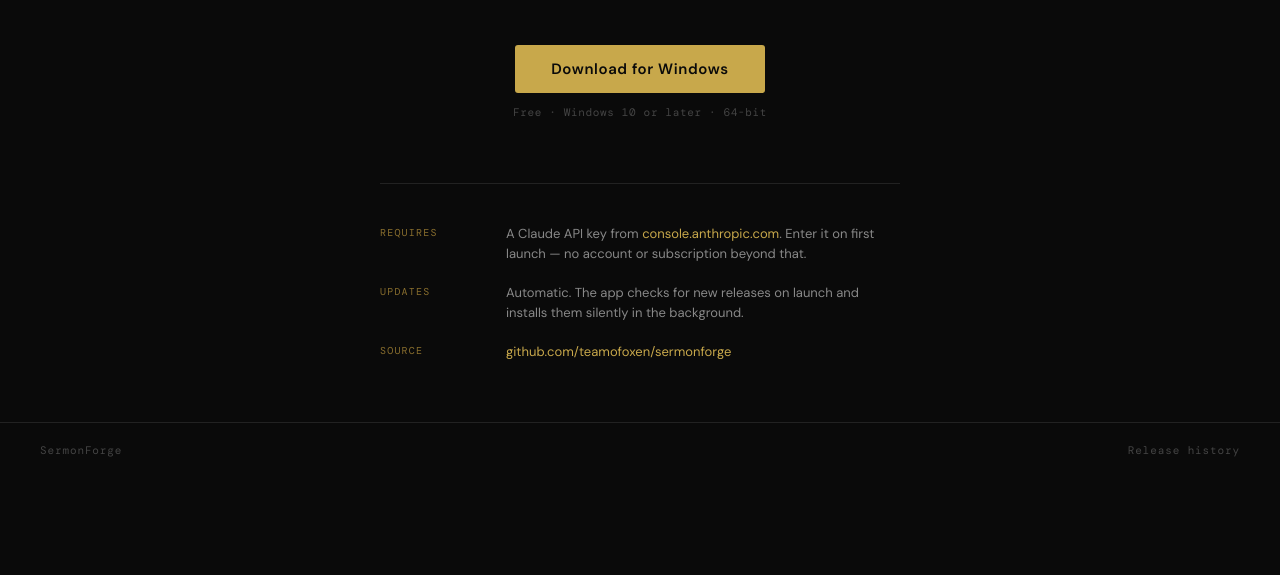
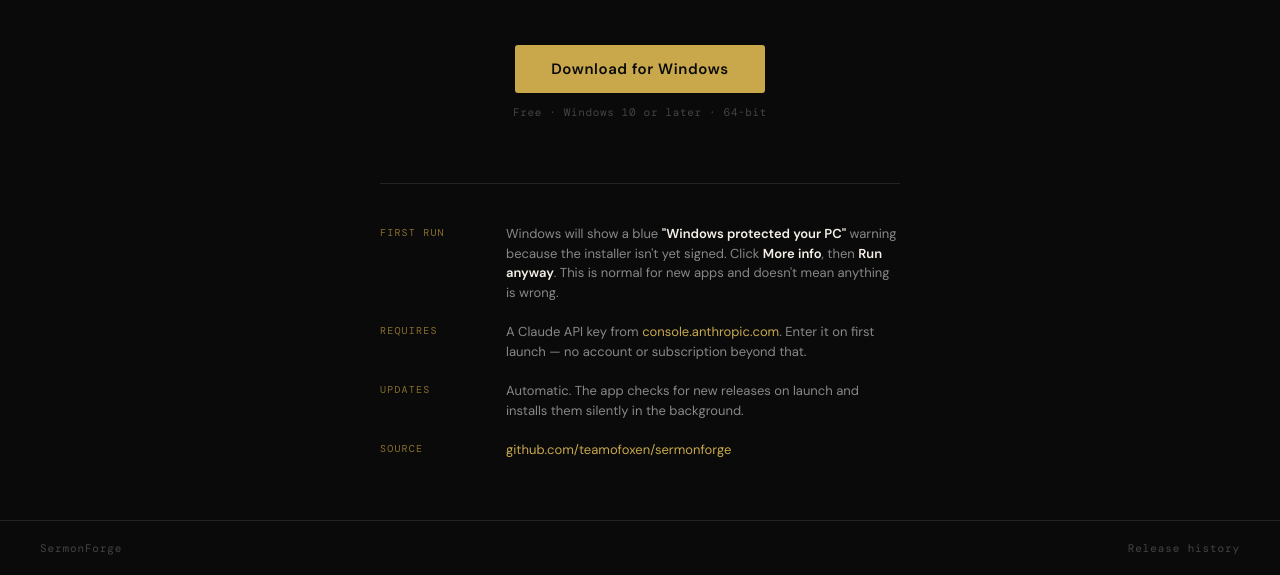
Before and after one commit to teamofoxen/ArmyFootball26, a plain HTML site: page sermonforge/index.html in a window 1280 px wide. Shown: the part 352-927 px from the top of the page. Before the commit the page ends 829 px from the top, so only its background shows below. Drawn offline with nearby package versions, Linux system fonts and the light colour scheme.

Commit message:
Add SmartScreen first-run instructions

```diff
--- a/sermonforge/index.html
+++ b/sermonforge/index.html
@@ -218,6 +218,10 @@
 
     <div class="details">
       <div class="detail-row">
+        <span class="detail-label">First Run</span>
+        <span class="detail-value">Windows will show a blue <strong style="color: var(--white);">"Windows protected your PC"</strong> warning because the installer isn't yet signed. Click <strong style="color: var(--white);">More info</strong>, then <strong style="color: var(--white);">Run anyway</strong>. This is normal for new apps and doesn't mean anything is wrong.</span>
+      </div>
+      <div class="detail-row">
         <span class="detail-label">Requires</span>
         <span class="detail-value">A Claude API key from <a href="https://console.anthropic.com" target="_blank" rel="noopener">console.anthropic.com</a>. Enter it on first launch — no account or subscription beyond that.</span>
       </div>
```
